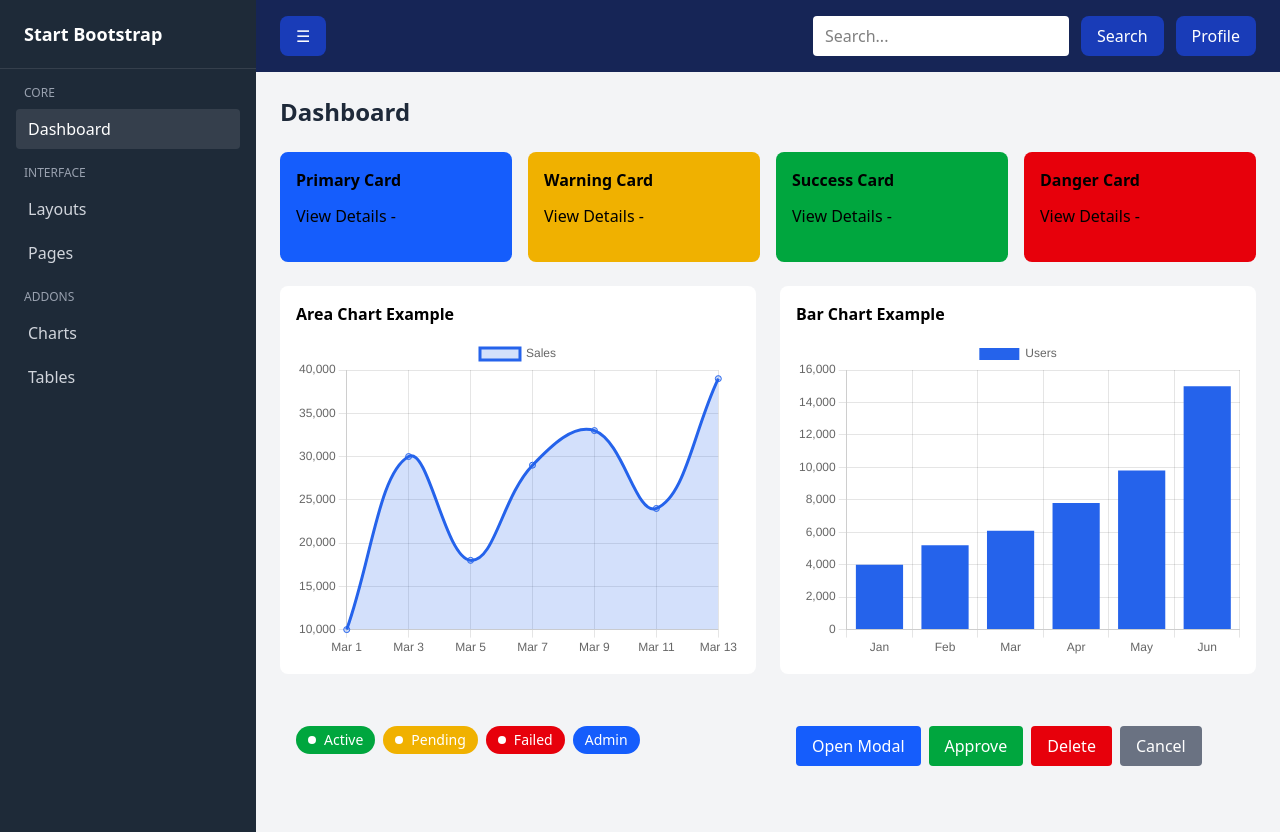
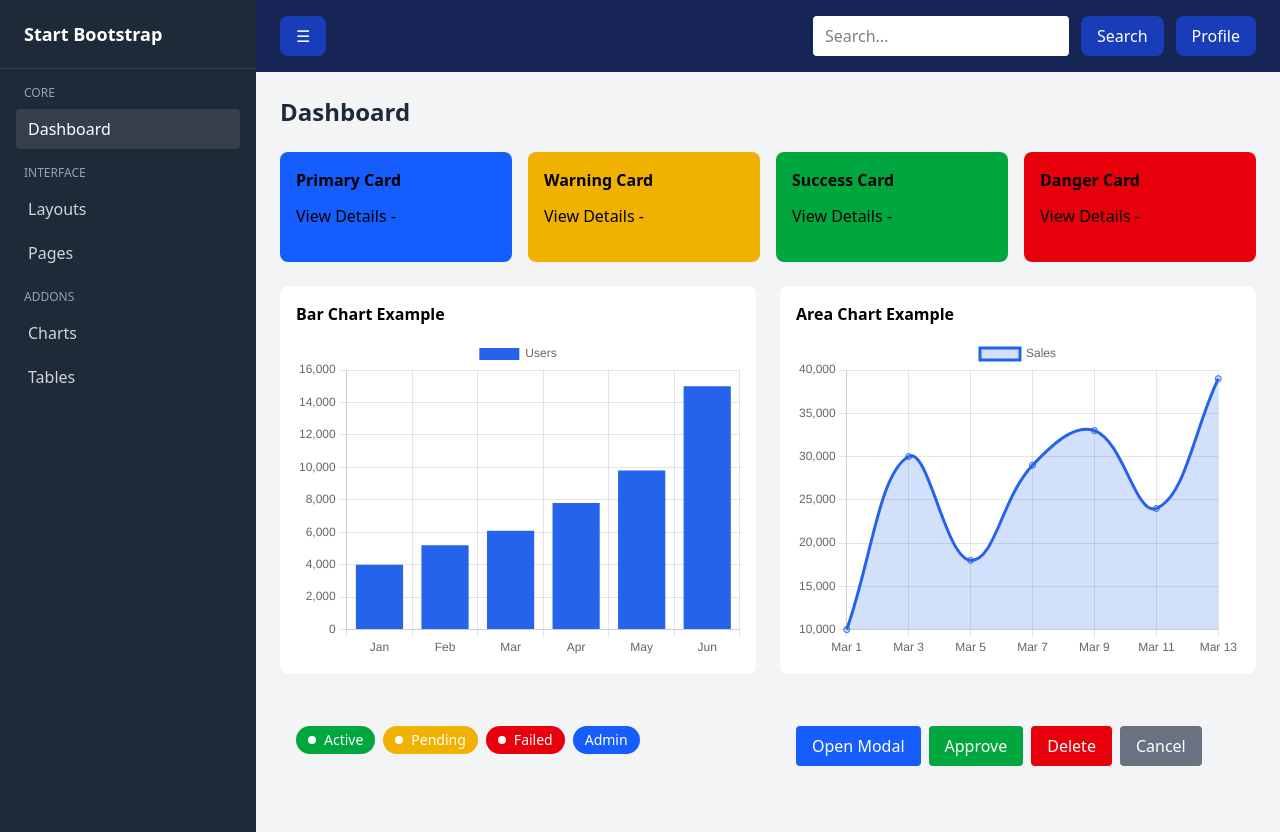
Before and after one commit to Kriti98ranjan/week3-next-tailwind-frontend, a Next.js app: page /dashboard in a window 1280 px wide. Built offline with nearby package versions, Linux system fonts and the light colour scheme.

Commit message:
change in avatar full widht

```diff
--- a/app/dashboard/page.jsx
+++ b/app/dashboard/page.jsx
@@ -49,7 +49,7 @@ export default function DashboardPage() {
         <div className="grid grid-cols-1 lg:grid-cols-2 gap-6">
           <Card
             title="Area Chart Example"
-            className="bg-white text-black"
+            className="bg-white text-black order-2"
           >
             <AreaChart />
           </Card>
--- a/app/dashboard/profile/page.jsx
+++ b/app/dashboard/profile/page.jsx
@@ -19,7 +19,7 @@ export default function ProfilePage() {
             <img
               src={user.avatar}
               alt={user.name}
-              className="w-full max-w-full h-55 object-cover rounded-md"
+              className="w-full h-55 object-cover rounded-md"
             />
           </div>
 
--- a/app/page.jsx
+++ b/app/page.jsx
@@ -12,7 +12,7 @@ export default function HomePage() {
       {/*navbar */}
 
       <nav className="bg-purple-50 border-b px-4 sm:px-8 py-4 flex justify-between items-center">
-        <span className="font-bold text-gray-800 text-sm sm:text-base">
+        <span className="font-bold  text-gray-800 text-sm sm:text-base">
           Dashboard App
         </span>
         <div className="flex gap-2 sm:gap-4">
```
